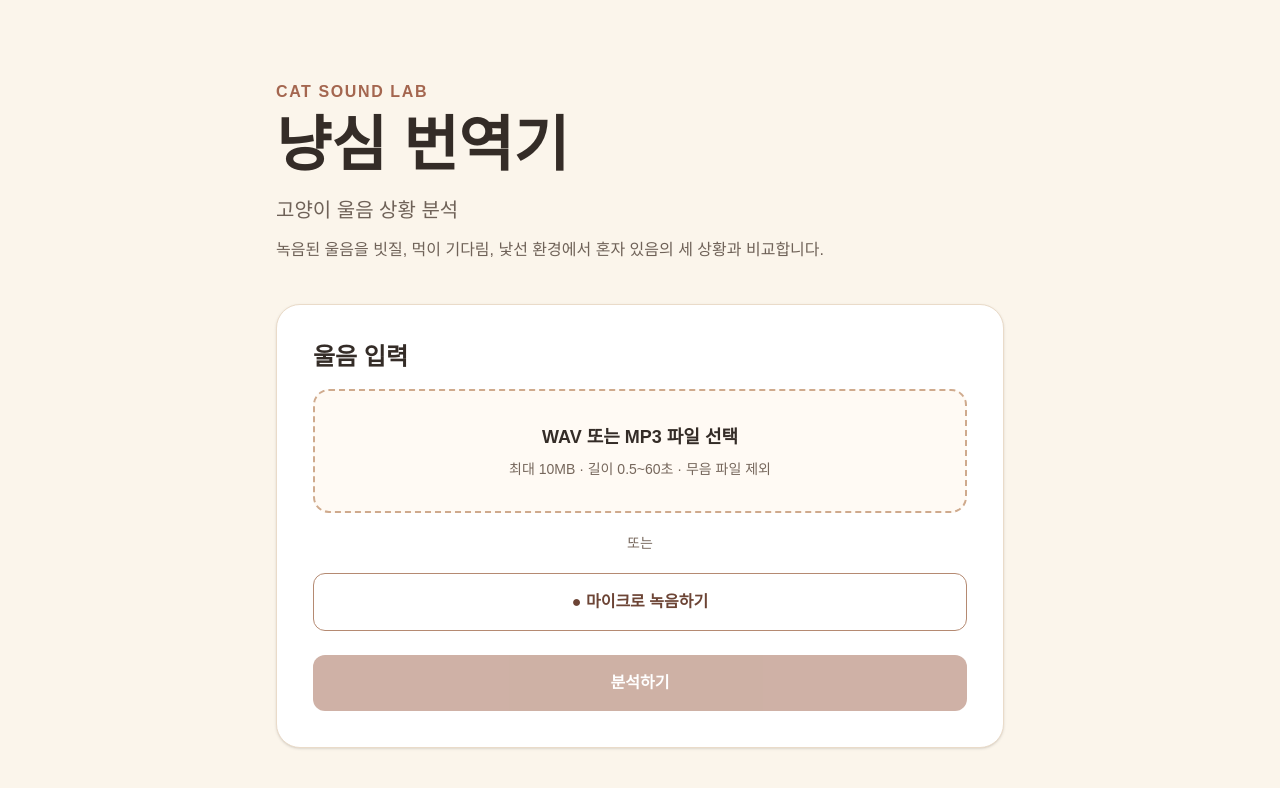
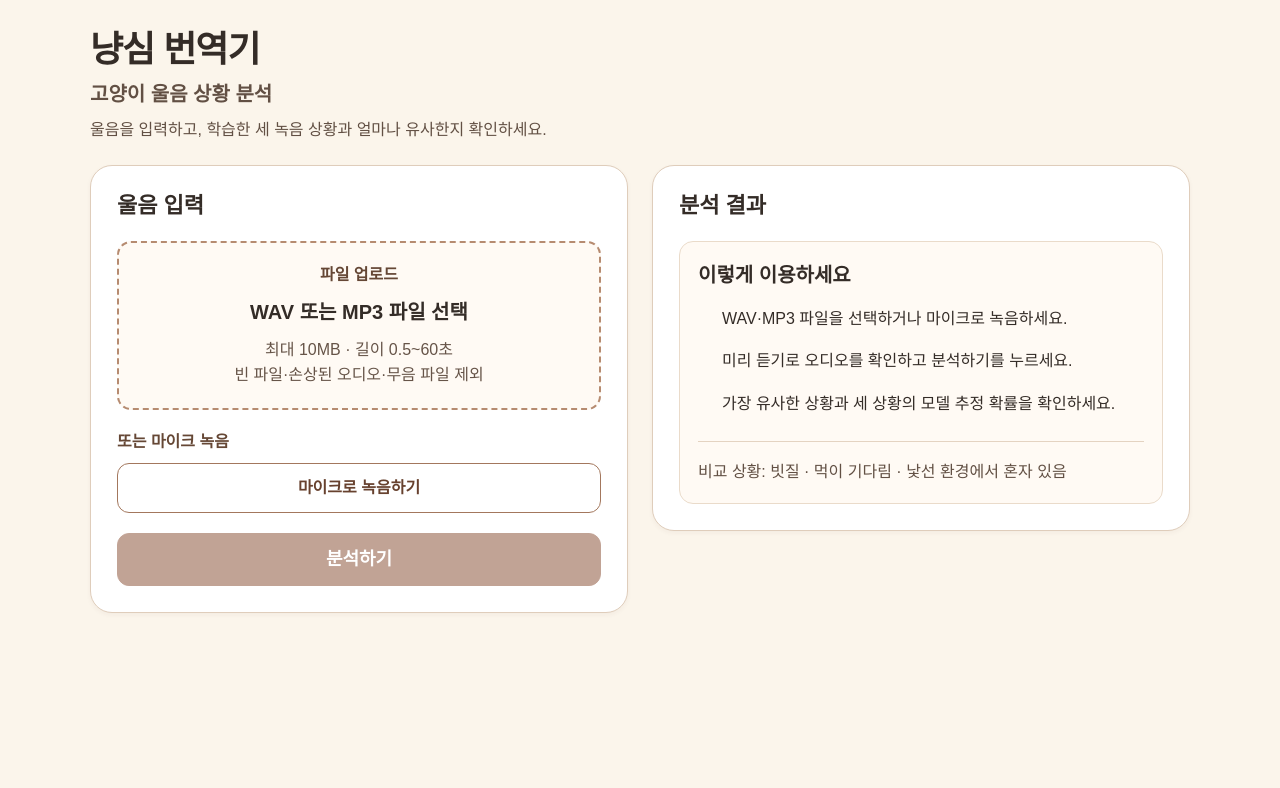
Before and after one commit to skgma1019/Cat-Heart-Translator, a Next.js app in the folder frontend/: page / in a window 1280 px wide. Shown: the top 788 px of the page. Built offline with nearby package versions, Linux system fonts and the light colour scheme.

Commit message:
Improve sound analysis demo layout and result readability

```diff
--- a/frontend/app/globals.css
+++ b/frontend/app/globals.css
@@ -1,2 +1,66 @@
 @import 'tailwindcss';
-body{background:#fbf5eb;color:#342c27;font-family:Arial,sans-serif}button{cursor:pointer}
+:root{color-scheme:light}
+*{box-sizing:border-box}
+body{margin:0;background:#fbf5eb;color:#342c27;font-family:Arial,'Noto Sans KR',sans-serif;font-size:16px;line-height:1.55}
+button{cursor:pointer;font:inherit}
+button:disabled{cursor:not-allowed;opacity:.55}
+button:focus-visible,input:focus-visible{outline:3px solid #70442e;outline-offset:4px}
+.app-shell{max-width:1140px;margin:0 auto;padding:28px 20px 36px}
+.service-header{margin-bottom:22px}
+.service-header h1{font-size:36px;line-height:1.2;font-weight:700;letter-spacing:-1px;margin:0}
+.service-header p{margin:8px 0 0;color:#625044}
+.service-header .subtitle{font-size:20px;font-weight:600}
+.workspace-grid{display:grid;grid-template-columns:minmax(0,1fr) minmax(0,1fr);gap:24px;align-items:start}
+.panel{min-width:0;padding:26px;background:#fff;border:1px solid #dfcdbb;border-radius:22px;box-shadow:0 2px 5px #5032200c}
+.panel h2{font-size:22px;font-weight:700;line-height:1.3;margin:0 0 20px}
+.upload-zone{position:relative;display:flex;flex-direction:column;justify-content:center;gap:10px;min-height:164px;padding:20px;border:2px dashed #b68b70;border-radius:14px;text-align:center;background:#fffaf4;cursor:pointer}
+.upload-zone:focus-within{outline:3px solid #70442e;outline-offset:3px}
+.upload-zone input{position:absolute;inset:0;width:100%;height:100%;opacity:0;cursor:pointer}
+.upload-zone.unavailable,.upload-zone input:disabled{cursor:not-allowed}
+.input-label{font-size:16px;font-weight:700;color:#654735;margin:0}
+.upload-title{font-size:20px;font-weight:700;overflow-wrap:anywhere}
+.help-text{font-size:16px;color:#665448}
+.recording-section{margin-top:20px}
+.recording-section>.input-label{margin-bottom:8px}
+.button{min-height:50px;border-radius:12px;padding:12px 18px;font-weight:700;line-height:1.5}
+.full{width:100%}
+.primary{background:#90583f;color:#fff;border:1px solid #90583f}
+.secondary{background:#fff;border:1px solid #a3775d;color:#67412e}
+.button:not(:disabled):hover{filter:brightness(.96)}
+.audio-preview{margin-top:18px}
+.filename{font-size:16px;color:#625044;overflow-wrap:anywhere;margin:5px 0 10px}
+.audio-preview audio{width:100%;height:48px}
+.analyze-button{margin-top:20px;font-size:18px}
+.recording-status{margin:12px 0 0;padding:12px;background:#fff0e8;border-radius:10px;color:#8b3523;font-weight:700}
+.recording-status strong{font-size:24px;margin-left:12px;font-variant-numeric:tabular-nums}
+.recording-status span{display:block;font-size:16px;font-weight:400}
+.analysis-status{color:#654735;margin:12px 0 0}
+.error-message{background:#fff0f0;color:#9e2020;padding:14px;border:1px solid #efc5c5;border-radius:10px;margin:14px 0 0;overflow-wrap:anywhere}
+.result-headline{font-size:24px;font-weight:700;line-height:1.45;margin:0 0 8px;word-break:keep-all;overflow-wrap:anywhere}
+.analyzed-file{margin-bottom:18px}
+.chart-title{font-size:18px;font-weight:700;margin:0 0 16px}
+.probability-chart{display:grid;gap:18px}
+.probability-label{display:flex;justify-content:space-between;align-items:start;gap:12px;margin-bottom:7px;font-size:18px}
+.probability-label>span{min-width:0;overflow-wrap:anywhere}
+.probability-label strong{font-size:22px;white-space:nowrap}
+.class-code{font-size:16px;color:#6b5749;margin-left:4px}
+.highest-badge{display:inline-block;font-size:14px;font-weight:700;padding:2px 8px;margin-left:8px;border-radius:6px;background:#f3e2ce;color:#62391f;vertical-align:middle}
+.probability-track{height:14px;border-radius:8px;background:#eee5da;overflow:hidden}
+.probability-track>div{height:100%;border-radius:8px;background:#bd947c}
+.highest .probability-track>div{background:#875038}
+.highest .probability-label{color:#6c3e25;font-weight:700}
+.result-notice{font-size:16px;line-height:1.6;color:#625044;background:#fbf5eb;padding:14px;border-radius:10px;margin:22px 0 0}
+.reset-button{margin-top:16px}
+.result-placeholder{padding:18px;background:#fffaf4;border:1px solid #eadbca;border-radius:14px}
+.result-placeholder h3{font-size:20px;font-weight:700;margin:0 0 16px}
+.result-placeholder ol{padding-left:24px;margin:0;display:grid;gap:18px}
+.result-placeholder p{margin:24px 0 0;color:#625044;border-top:1px solid #e4d3c1;padding-top:18px}
+@media(max-width:767px){.app-shell{padding:24px 16px}
+.service-header h1{font-size:32px}
+.workspace-grid{grid-template-columns:1fr;gap:20px}
+.panel{padding:22px 18px}
+.result-headline{font-size:24px}
+.probability-label{font-size:17px}
+.highest-badge{margin-left:4px}
+.upload-zone{padding:18px 12px}
+}
--- a/frontend/app/page.tsx
+++ b/frontend/app/page.tsx
@@ -59,7 +59,7 @@ export default function Home() {
   }
   function stopRecording() { if (recorder.current?.state === 'recording') recorder.current.stop(); }
   async function analyze() {
-    if (!file) return; setLoading(true); setError('');
+    if (!file) return; setLoading(true); setError(''); setResult(null);
     const body = new FormData();
     try {
       let upload = file;
@@ -74,18 +74,41 @@ export default function Home() {
     } catch (cause) { setError(cause instanceof Error ? cause.message : 'MP3 변환 또는 서버 연결 중 오류가 발생했습니다.'); }
     finally { setLoading(false); }
   }
-  return <main className="mx-auto max-w-3xl px-5 py-12 sm:py-20">
-    <header className="mb-10"><p className="mb-3 font-bold tracking-widest text-[#a4664f]">CAT SOUND LAB</p><h1 className="text-5xl font-bold sm:text-6xl">냥심 번역기</h1><p className="mt-5 text-xl text-[#6f6258]">고양이 울음 상황 분석</p><p className="mt-3 leading-7 text-[#6f6258]">녹음된 울음을 빗질, 먹이 기다림, 낯선 환경에서 혼자 있음의 세 상황과 비교합니다.</p></header>
-    <section className="rounded-3xl border border-[#eadbc9] bg-white p-6 shadow-sm sm:p-9">
-      <h2 className="mb-4 text-2xl font-bold">울음 입력</h2>
-      <label className="block cursor-pointer rounded-2xl border-2 border-dashed border-[#cfaa8d] bg-[#fffaf4] p-8 text-center"><span className="block text-lg font-semibold">{file ? file.name : 'WAV 또는 MP3 파일 선택'}</span><span className="mt-2 block text-sm text-[#76675c]">최대 10MB · 길이 0.5~60초 · 무음 파일 제외</span><input className="sr-only" type="file" accept=".wav,.mp3,audio/wav,audio/mpeg" disabled={recording || loading} onChange={event => choose(event.target.files?.[0])} /></label>
-      <p className="my-5 text-center text-sm text-[#76675c]">또는</p>
-      <button type="button" disabled={loading} onClick={recording ? stopRecording : startRecording} className="w-full rounded-xl border border-[#b58a72] px-6 py-4 font-bold text-[#6c4435] disabled:opacity-50">{recording ? `■ 녹음 끝내기 · ${seconds}초` : '● 마이크로 녹음하기'}</button>
-      {recording && <p role="status" className="mt-3 text-center text-sm text-[#9f654e]">녹음 중입니다. 최대 59초에 자동 종료됩니다.</p>}
-      {url && <audio className="mt-6 w-full" src={url} controls aria-label="선택한 오디오 미리 듣기" />}
-      <button type="button" disabled={!file || loading || recording} onClick={analyze} className="mt-6 w-full rounded-xl bg-[#9f654e] px-6 py-4 font-bold text-white disabled:opacity-50">{loading ? '분석 중…' : '분석하기'}</button>
-      {error && <p role="alert" className="mt-4 rounded-xl bg-red-50 p-4 text-red-700">{error}</p>}
+  const top = result?.probabilities.reduce((best, item) => item.probability > best.probability ? item : best);
+  const phrases: Record<string, string> = { B: '빗질하던', F: '먹이를 기다리던', I: '낯선 환경에서 혼자 있던' };
+  return <main className="app-shell">
+    <header className="service-header"><h1>냥심 번역기</h1><p className="subtitle">고양이 울음 상황 분석</p><p>울음을 입력하고, 학습한 세 녹음 상황과 얼마나 유사한지 확인하세요.</p></header>
+    <div className="workspace-grid">
+    <section className="panel" aria-labelledby="input-title">
+      <h2 id="input-title">울음 입력</h2>
+      <label className={`upload-zone ${recording || loading ? 'unavailable' : ''}`}>
+        <span className="input-label">파일 업로드</span>
+        <span className="upload-title">{file ? file.name : 'WAV 또는 MP3 파일 선택'}</span>
+        <span className="help-text">최대 10MB · 길이 0.5~60초<br />빈 파일·손상된 오디오·무음 파일 제외</span>
+        <input key={file ? 'selected' : 'empty'} type="file" accept=".wav,.mp3,audio/wav,audio/mpeg" disabled={recording || loading} onChange={event => choose(event.target.files?.[0])} aria-label="WAV 또는 MP3 파일 선택" />
+      </label>
+      <div className="recording-section"><p className="input-label">또는 마이크 녹음</p>
+      <button type="button" disabled={loading} onClick={recording ? stopRecording : startRecording} className="button secondary full">{recording ? '■ 녹음 끝내기' : '마이크로 녹음하기'}</button>
+      {recording && <p role="status" className="recording-status">● 녹음 중 <strong>{String(Math.floor(seconds / 60)).padStart(2, '0')}:{String(seconds % 60).padStart(2, '0')}</strong><span>59초에 자동 종료됩니다.</span></p>}</div>
+      {url && <div className="audio-preview"><p className="input-label">미리 듣기</p><p className="filename">{file?.name}</p><audio src={url} controls aria-label="선택한 오디오 미리 듣기" /></div>}
+      <button type="button" disabled={!file || loading || recording} onClick={analyze} className="button primary full analyze-button">{loading ? '울음 분석 중…' : '분석하기'}</button>
+      {loading && <p role="status" className="analysis-status">오디오 처리 → 특징 88개 추출 → 모델 예측<br />서버 응답을 기다리고 있습니다.</p>}
+      {error && <p role="alert" className="error-message">{error}</p>}
     </section>
-    {result && <section className="mt-8 rounded-3xl border border-[#eadbc9] bg-white p-6 shadow-sm sm:p-9"><h2 className="text-2xl font-bold">{result.result} 상황의 울음과 가장 유사합니다</h2><p className="mt-2 text-sm text-[#76675c]">제공된 모델의 특징 88개로 세 녹음 상황을 비교한 결과입니다.</p><div className="mt-7 space-y-5">{result.probabilities.map(item => <div key={item.code}><div className="mb-2 flex justify-between"><span>{item.label}</span><strong>{Math.round(item.probability * 100)}%</strong></div><div className="h-3 rounded-full bg-[#f0e7dc]"><div className="h-3 rounded-full bg-[#a66d54]" style={{ width: `${item.probability * 100}%` }} /></div></div>)}</div><p className="mt-7 text-sm leading-6 text-[#76675c]">세 상황 중 비교한 참고 결과이며 실제 상황과 다를 수 있습니다. 백분율은 모델 추정 확률입니다.</p><button type="button" onClick={() => { setFile(null); setResult(null); setError(''); }} className="mt-6 rounded-xl border border-[#b58a72] px-5 py-3 font-semibold">다시 분석하기</button></section>}
+    <section className="panel result-panel" aria-labelledby="result-title" aria-busy={loading}>
+      <h2 id="result-title">분석 결과</h2>
+      {result && top ? <>
+        <p className="result-headline">{phrases[top.code] || top.label} 상황의 울음과 가장 유사합니다.</p>
+        <p className="filename analyzed-file">분석한 파일: {file?.name}</p>
+        <h3 className="chart-title">모델 추정 확률</h3>
+        <div className="probability-chart">{result.probabilities.map(item => <div key={item.code} className={`probability-item ${item.code === top.code ? 'highest' : ''}`}>
+          <div className="probability-label"><span>{item.label} <span className="class-code">{item.code}</span>{item.code === top.code && <span className="highest-badge">가장 유사</span>}</span><strong>{Math.round(item.probability * 100)}%</strong></div>
+          <div className="probability-track" role="meter" aria-label={`${item.label} 모델 추정 확률`} aria-valuemin={0} aria-valuemax={100} aria-valuenow={Math.round(item.probability * 100)}><div style={{ width: `${item.probability * 100}%` }} /></div>
+        </div>)}</div>
+        <p className="result-notice">학습한 세 상황 중 비교한 참고 결과이며 실제 상황과 다를 수 있습니다.</p>
+        <button type="button" disabled={loading || recording} onClick={() => { setFile(null); setResult(null); setError(''); }} className="button secondary full reset-button">다시 분석하기</button>
+      </> : <div className="result-placeholder" aria-live="polite"><h3>{loading ? '울음의 특징을 분석하고 있습니다' : '이렇게 이용하세요'}</h3><ol><li>WAV·MP3 파일을 선택하거나 마이크로 녹음하세요.</li><li>미리 듣기로 오디오를 확인하고 분석하기를 누르세요.</li><li>가장 유사한 상황과 세 상황의 모델 추정 확률을 확인하세요.</li></ol><p>비교 상황: 빗질 · 먹이 기다림 · 낯선 환경에서 혼자 있음</p></div>}
+    </section>
+    </div>
   </main>;
 }
```
Also changed, not shown: 1 other file (tests, documents, lock files or other folders).
